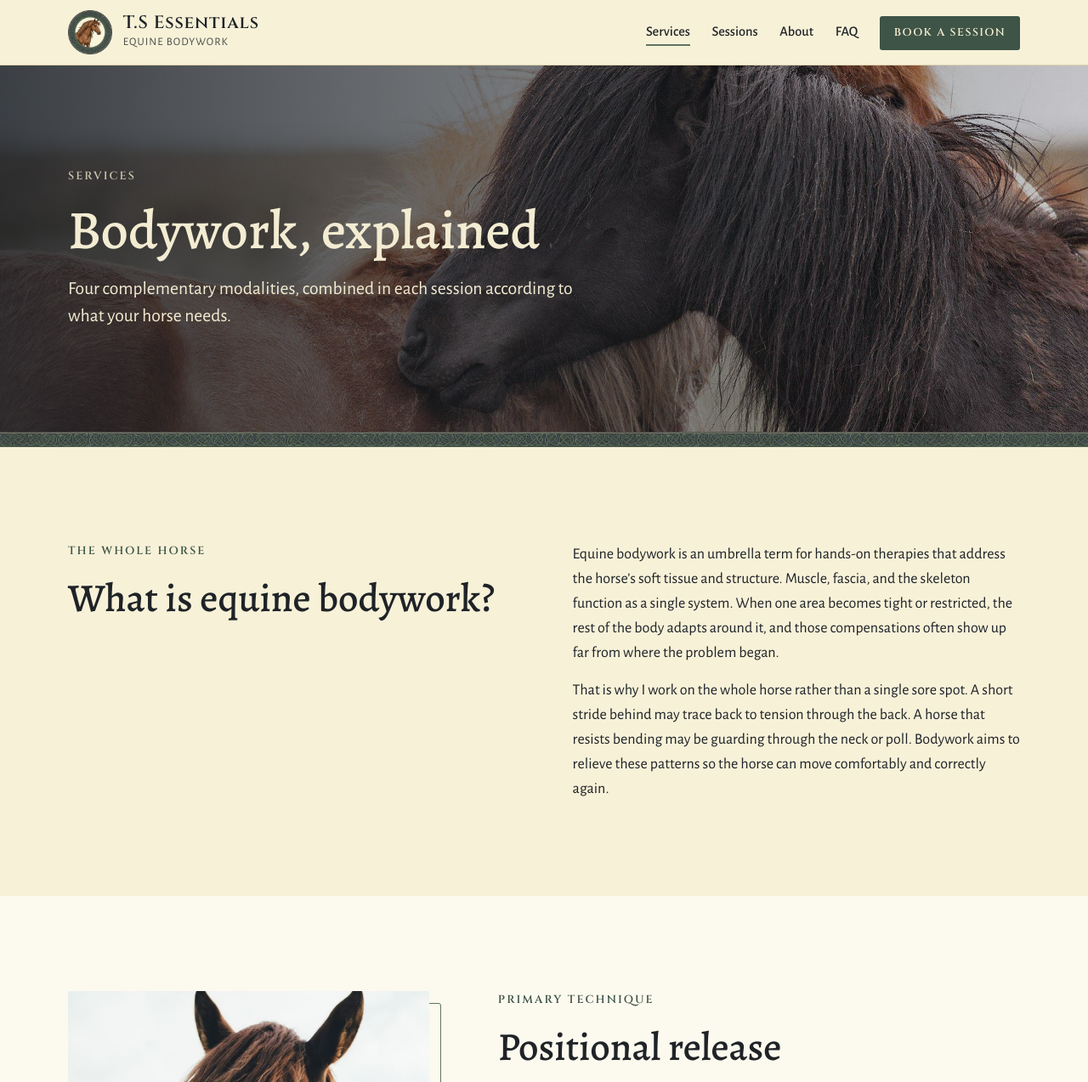
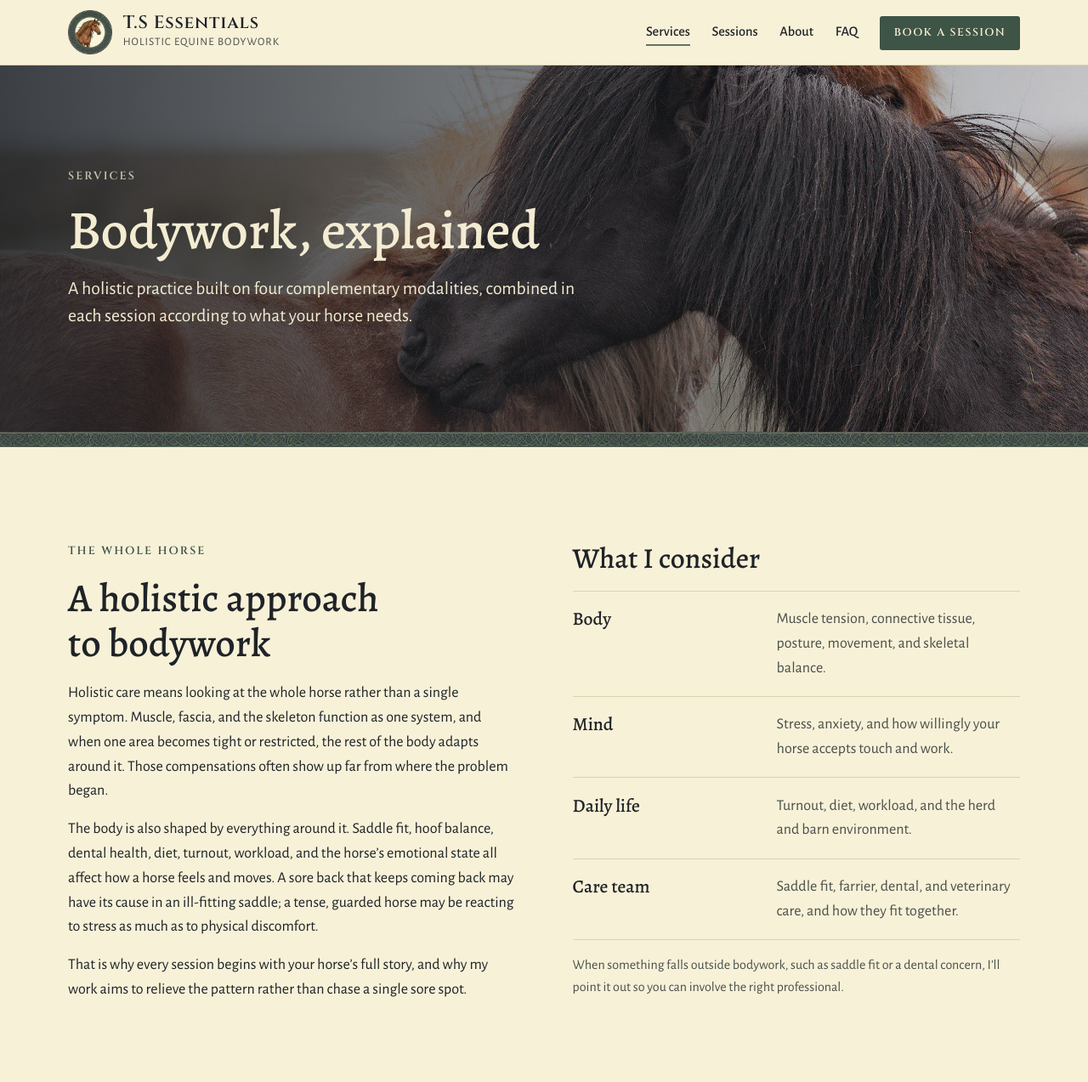
Before and after one commit to iwuzhere2/Ayyware-Premium, a plain HTML site: page ts-essentials-website/services.html in a window 1280 px wide. Shown: the top 1273 px of the page at 85% size. Drawn offline with nearby package versions, Linux system fonts and the light colour scheme.

Commit message:
Emphasize holistic approach and background across the site
- Brand tagline, hero, and meta descriptions now say holistic
- New holistic approach section on Services (body, mind, daily life,
  care team)
- Holistic background on About, holistic FAQ, fuller intake history

Co-Authored-By: Claude Opus 5.5 <noreply@anthropic.com>
Claude-Session: https://claude.ai/code/session_01XNTjLoeizbM8WLqPZv1gMK

```diff
--- a/ts-essentials-website/services.html
+++ b/ts-essentials-website/services.html
@@ -5,11 +5,11 @@
 <meta name="viewport" content="width=device-width, initial-scale=1, viewport-fit=cover">
 <title>Services | T.S Essentials</title>
 <meta name="claude:viewport-fit-sides" content="cover">
-<meta name="description" content="Positional release, equine sports massage, structural alignment, and horse-led aromatherapy from T.S Essentials in Eustis, Florida.">
+<meta name="description" content="Holistic equine bodywork from T.S Essentials in Eustis, Florida: positional release, sports massage, structural alignment, and horse-led aromatherapy.">
 <meta property="og:type" content="website">
 <meta property="og:site_name" content="T.S Essentials">
 <meta property="og:title" content="Services | T.S Essentials">
-<meta property="og:description" content="Positional release, equine sports massage, structural alignment, and horse-led aromatherapy from T.S Essentials in Eustis, Florida.">
+<meta property="og:description" content="Holistic equine bodywork from T.S Essentials in Eustis, Florida: positional release, sports massage, structural alignment, and horse-led aromatherapy.">
 <meta property="og:image" content="images/logo-full.jpg">
 <meta name="theme-color" content="#f7f1d8">
 <link rel="icon" type="image/png" href="images/favicon.png">
@@ -28,7 +28,7 @@
       <img src="images/emblem-small.webp" width="52" height="52" alt="">
       <span>
         <span class="brand__name">T.S Essentials</span>
-        <span class="brand__sub">Equine Bodywork</span>
+        <span class="brand__sub">Holistic Equine Bodywork</span>
       </span>
     </a>
     <button class="nav-toggle" type="button" aria-expanded="false" aria-controls="site-nav">Menu</button>
@@ -49,7 +49,7 @@
     <div class="page-head__inner">
       <p class="eyebrow">Services</p>
       <h1>Bodywork, explained</h1>
-      <p>Four complementary modalities, combined in each session according to what your horse needs.</p>
+      <p>A holistic practice built on four complementary modalities, combined in each session according to what your horse needs.</p>
     </div>
   </div>
 </section>
@@ -57,15 +57,26 @@
 
 <main id="main">
 
-<section class="section">
+<section class="section" id="holistic">
   <div class="wrap two-col">
     <div class="stack">
       <p class="eyebrow">The whole horse</p>
-      <h2>What is equine bodywork?</h2>
+      <h2>A holistic approach to bodywork</h2>
+      <div class="prose">
+        <p>Holistic care means looking at the whole horse rather than a single symptom. Muscle, fascia, and the skeleton function as one system, and when one area becomes tight or restricted, the rest of the body adapts around it. Those compensations often show up far from where the problem began.</p>
+        <p>The body is also shaped by everything around it. Saddle fit, hoof balance, dental health, diet, turnout, workload, and the horse&rsquo;s emotional state all affect how a horse feels and moves. A sore back that keeps coming back may have its cause in an ill-fitting saddle; a tense, guarded horse may be reacting to stress as much as to physical discomfort.</p>
+        <p>That is why every session begins with your horse&rsquo;s full story, and why my work aims to relieve the pattern rather than chase a single sore spot.</p>
+      </div>
     </div>
-    <div class="prose">
-      <p>Equine bodywork is an umbrella term for hands-on therapies that address the horse&rsquo;s soft tissue and structure. Muscle, fascia, and the skeleton function as a single system. When one area becomes tight or restricted, the rest of the body adapts around it, and those compensations often show up far from where the problem began.</p>
-      <p>That is why I work on the whole horse rather than a single sore spot. A short stride behind may trace back to tension through the back. A horse that resists bending may be guarding through the neck or poll. Bodywork aims to relieve these patterns so the horse can move comfortably and correctly again.</p>
+    <div class="stack">
+      <h3>What I consider</h3>
+      <dl class="roster">
+        <div><dt>Body</dt><dd>Muscle tension, connective tissue, posture, movement, and skeletal balance.</dd></div>
+        <div><dt>Mind</dt><dd>Stress, anxiety, and how willingly your horse accepts touch and work.</dd></div>
+        <div><dt>Daily life</dt><dd>Turnout, diet, workload, and the herd and barn environment.</dd></div>
+        <div><dt>Care team</dt><dd>Saddle fit, farrier, dental, and veterinary care, and how they fit together.</dd></div>
+      </dl>
+      <p class="hint" style="color: var(--ink-soft); font-size: 1rem;">When something falls outside bodywork, such as saddle fit or a dental concern, I&rsquo;ll point it out so you can involve the right professional.</p>
     </div>
   </div>
 </section>
@@ -211,7 +222,7 @@
         <img src="images/emblem-small.webp" width="72" height="72" alt="">
         <div>
           <span class="brand__name">T.S Essentials</span>
-          <p>Equine bodywork in Eustis, Florida: positional release, sports massage, structural alignment, and aromatherapy.</p>
+          <p>Holistic equine bodywork in Eustis, Florida: positional release, sports massage, structural alignment, and aromatherapy.</p>
         </div>
       </div>
       <div>
```
Also changed, not shown: ts-essentials-website/about.html (+9 -7 lines), ts-essentials-website/contact.html (+4 -4 lines), ts-essentials-website/index.html (+11 -11 lines), ts-essentials-website/sessions.html (+8 -4 lines), 1 other file.
